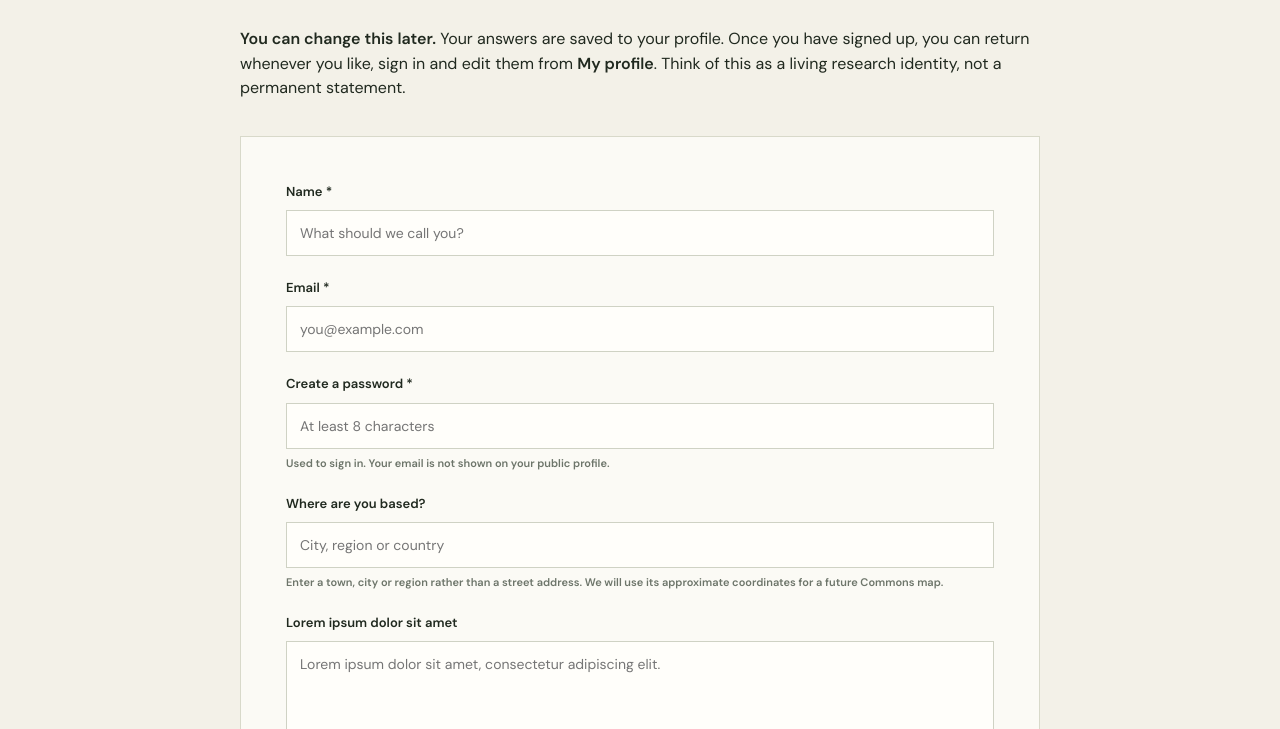
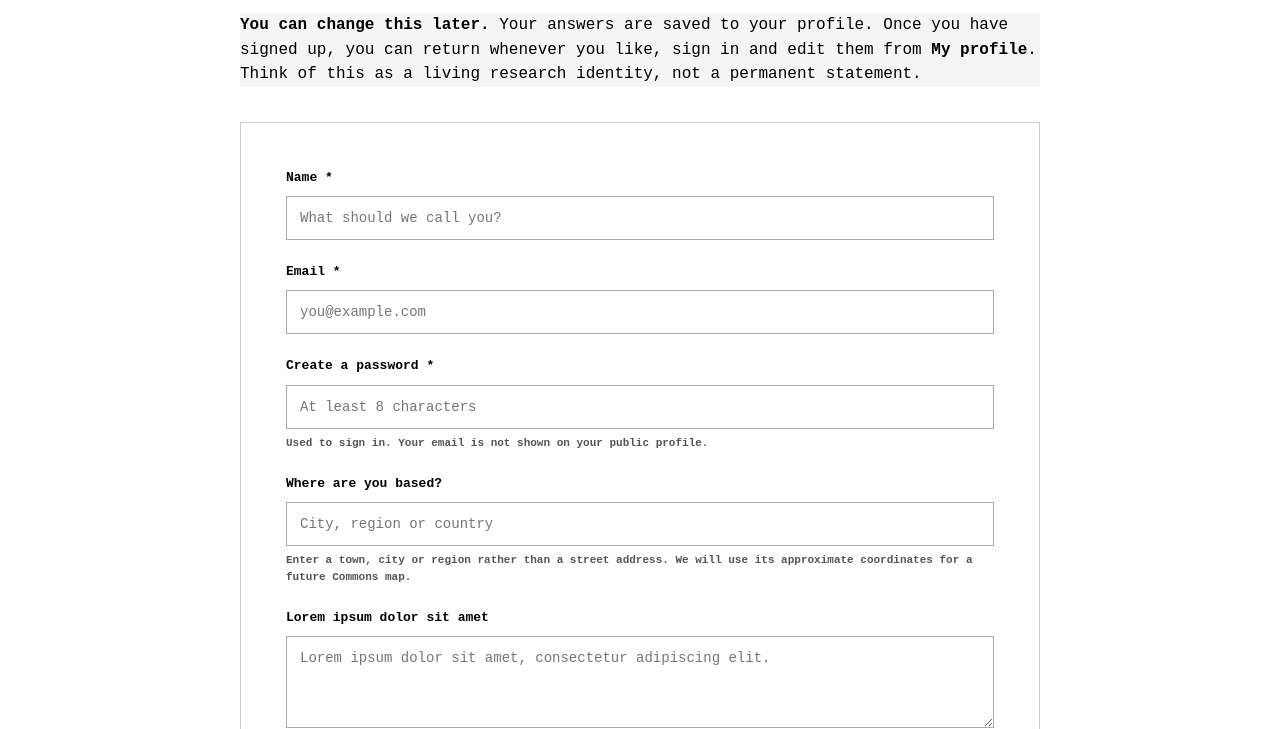
Before and after one commit to oc27/Solarpunk-Commons, a plain HTML site: page register.html in a window 1280 px wide. Shown: the part 461-1190 px from the top of the page. Drawn offline with nearby package versions, Linux system fonts and the light colour scheme; no server answers; a web font is replaced by a local one.

Commit message:
Add files via upload

```diff
--- a/styles.css
+++ b/styles.css
@@ -73,3 +73,35 @@ nav a[aria-current="page"]{text-decoration:underline;text-underline-offset:5px}
 .update-card h3{font-size:clamp(21px,2.5vw,28px);font-weight:500;margin:12px 0 9px}
 .update-card p{max-width:780px;font-size:14px;line-height:1.8;color:#50594f;margin:0}
 @media(max-width:700px){.home-updates{padding:0 7vw 60px}.update-card{padding:22px}}
+
+/* Monochrome visual system: white canvas, black type, Cascadia Mono */
+:root{
+  --ink:#000;
+  --paper:#fff;
+  --green:#000;
+  --acid:#fff;
+  --muted:#555;
+  --line:#d0d0d0;
+  --white:#fff;
+}
+*,*::before,*::after{font-family:'Cascadia Mono','Cascadia Code',monospace !important;}
+body{background:#fff;color:#000;font-family:'Cascadia Mono','Cascadia Code',monospace !important;}
+h1,h2,h3,h4,h5,h6,p,li,label,input,textarea,select,button,small,a,summary,legend,strong,b,span,div{font-family:'Cascadia Mono','Cascadia Code',monospace !important;}
+h1 em,h2 em,.research-question,.avatar{font-family:'Cascadia Mono','Cascadia Code',monospace !important;font-style:normal;color:#000;}
+.hero{background:#fff;}
+.intro,.coming,.research-form,.project-editor,.empty-projects,.closing-call,
+.offer-intro>div,.admin-editor,.notice,.answer-status,.offer-tags span{background:#f5f5f5;}
+.button{background:#000;color:#fff;border:1px solid #000;}
+.button:hover{background:#fff;color:#000;}
+input:not([type=checkbox]),textarea,select,
+.research-form textarea,.research-form select,.offers-page select,
+.admin-editor input:not([type=checkbox]),.admin-editor textarea,
+.field-setting input:not([type=checkbox]){background:#fff;color:#000;border-color:#aaa;}
+input:focus,textarea:focus{outline:2px solid #000;}
+.check input{accent-color:#000;}
+.avatar{background:#eee;color:#000;border:1px solid #000;}
+.cards article,.action-grid article,.home-action,.person,.research-topic,.project-card,
+.offer-card,.update-card,form,.participate-grid>a{background:#fff;}
+.tags span{background:#fff;color:#000;border-color:#aaa;}
+.nav-button{color:#000;}
+.notice{border-color:#bbb;border-left-color:#000;}
```
